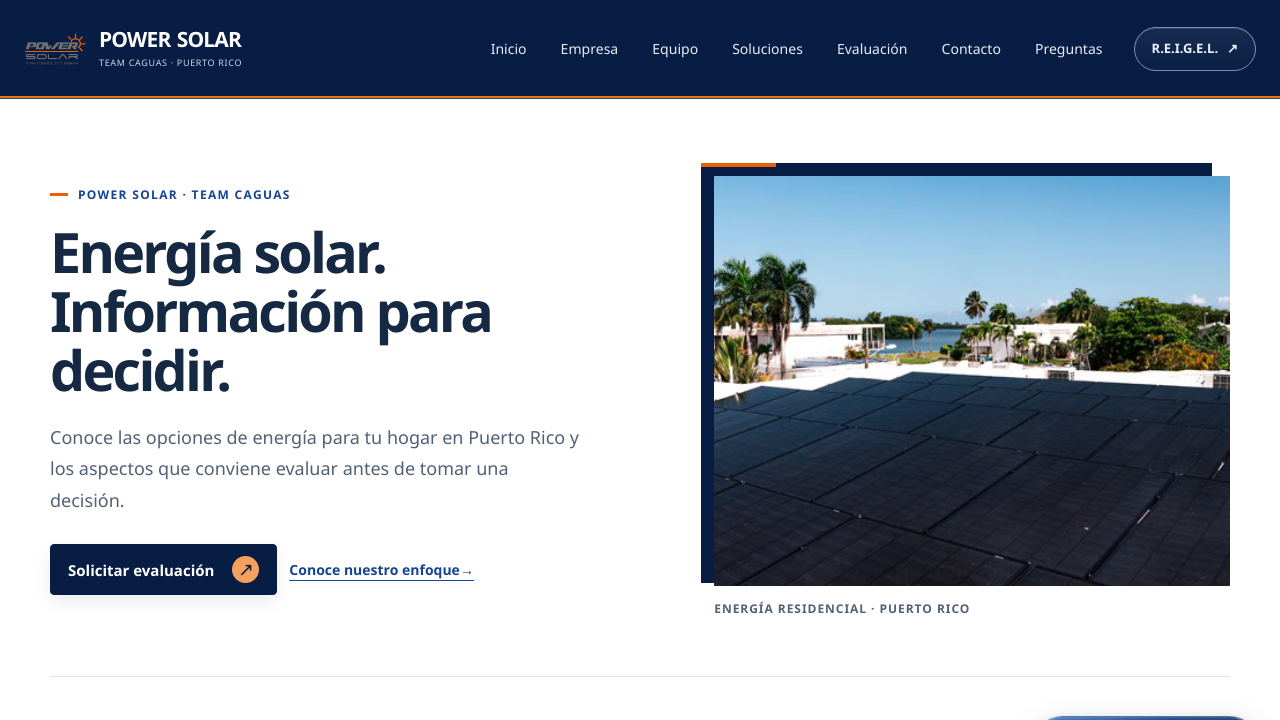
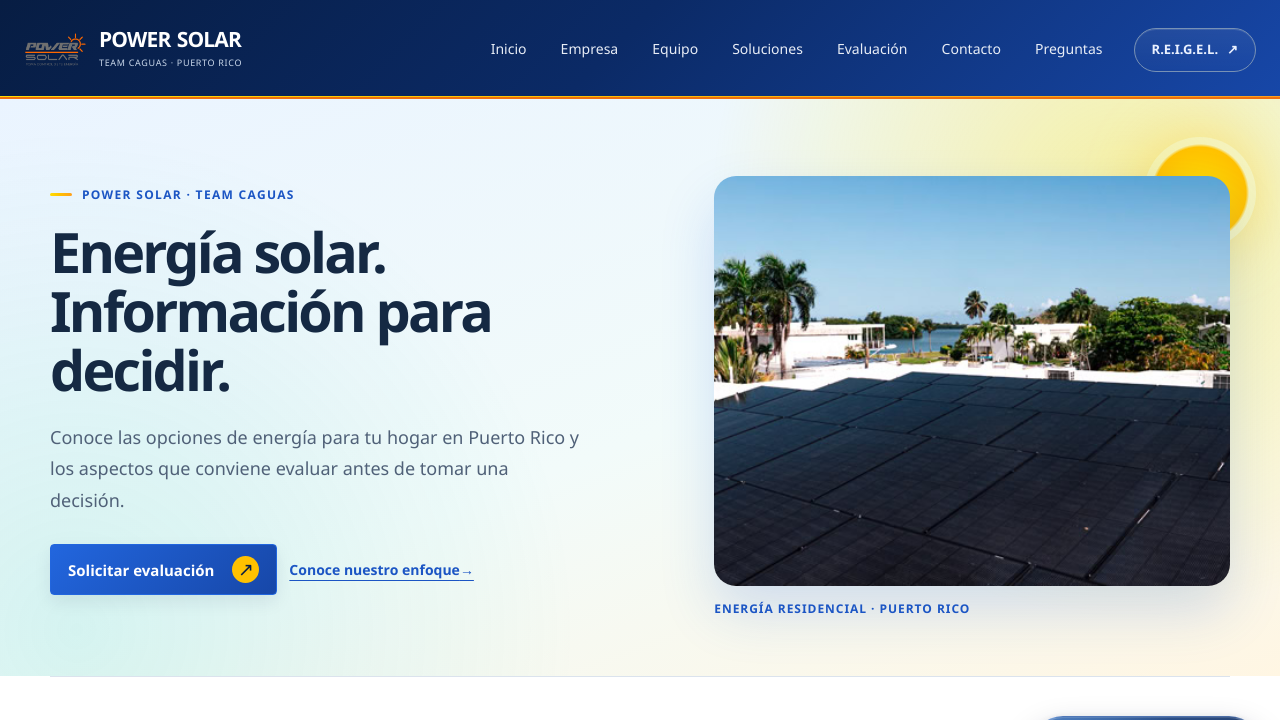
Before and after one commit to JoniCore-X/reigel, a plain HTML site: page frontend/landing.html in a window 1280 px wide. Shown: the top 720 px of the page. Drawn offline with Linux system fonts and the light colour scheme; files that its build step writes are made by us from their sources; files whose address does not match are found by name.

Commit message:
Tema solar: paleta de Power Solar con color en sitio, /app, /ia y /chat
- Nueva hoja solar-theme.css, cargada la última en las cuatro superficies:
  reasigna las variables de cada módulo y añade acentos (cabecera y pie con
  degradado nocturno y franja de amanecer, portada con cielo y sol, botones
  azules con flecha dorada, tarjetas con acentos dorado/turquesa/azul/naranja,
  barra lateral y paneles de /app e /ia).
- Contraste AA calculado: colores claros solo como fondo o decoración; texto
  de color en #1b55c4 y degradados oscuros que terminan en #1747a8.
- Prueba: el tema es la última hoja, contiene la paleta y no usa colores
  claros como color de texto.

Co-Authored-By: Claude Opus 5.5 <noreply@anthropic.com>

```diff
--- /dev/null
+++ b/frontend/css/solar-theme.css
@@ -0,0 +1,161 @@
+/* Tema solar de R.E.I.G.E.L. · Power Solar Team Caguas.
+   Paletas de referencia: «Solar Power» (FFC100, FFDD02, 68A9F4, 3785EA, 2266DE)
+   y «Agencia Snappy» (CBF3F0, FFBF69, 2EC4B6, FF9F1C, FFFFFF).
+   Se carga la última en cada página: reasigna variables de cada módulo y añade
+   acentos de color. Contraste (WCAG AA): amarillos, naranja, turquesa, menta y
+   cielo solo como fondo o decoración, con texto navy encima; el texto y los
+   enlaces de color usan --sol-deep (5,2:1) o --sol-link (6,7:1) sobre blanco. */
+
+:root {
+  --sol-gold: #ffc100;
+  --sol-sun: #ffdd02;
+  --sol-sky: #68a9f4;
+  --sol-blue: #3785ea;
+  --sol-deep: #2266de;
+  --sol-mint: #cbf3f0;
+  --sol-peach: #ffbf69;
+  --sol-orange: #ff9f1c;
+  --sol-teal: #2ec4b6;
+  --sol-navy: #071d43;
+  --sol-night: #0b2a66;
+  --sol-link: #1b55c4;
+  --sol-teal-ink: #0b6e66;
+  --sol-orange-ink: #a84400;
+  --sol-gold-ink: #7a5600;
+  --sol-sunrise: linear-gradient(90deg, var(--sol-sun) 0%, var(--sol-gold) 45%, var(--sol-orange) 100%);
+  --sol-night-sky: linear-gradient(135deg, var(--sol-navy) 0%, var(--sol-night) 48%, #1747a8 100%); /* texto claro ≥ 7:1 en todo el degradado */
+  --sol-sky-wash: linear-gradient(160deg, #eaf4ff 0%, #f2fbfa 55%, #fff6e3 100%);
+  --sol-deep-fill: linear-gradient(135deg, var(--sol-deep) 0%, #1747a8 100%);
+}
+
+/* ---------- Sitio corporativo ---------- */
+.corporate-body {
+  --corp-blue: var(--sol-link);
+  --ui-blue: var(--sol-link);
+  overflow-x: clip;
+}
+
+.corporate-body .public-header {
+  background: var(--sol-sunrise) bottom / 100% 3px no-repeat, var(--sol-night-sky);
+  border-bottom: 0;
+}
+.corporate-body .public-header .nav-chat:is(:hover, :focus-visible) { border-color: var(--sol-gold); }
+
+.corporate-body .corp-eyebrow::before { width: 22px; flex-basis: 22px; border-radius: 3px; background: var(--sol-sunrise); }
+
+/* Portada: cielo claro con sol. */
+.corporate-body .corp-home { position: relative; isolation: isolate; }
+.corporate-body .corp-home::before {
+  content: "";
+  position: absolute;
+  inset: 0 calc(50% - 50vw);
+  z-index: -1;
+  background:
+    radial-gradient(circle at 88% 18%, #ffdd0259, transparent 34%),
+    radial-gradient(circle at 6% 92%, #2ec4b626, transparent 38%),
+    var(--sol-sky-wash);
+}
+.corporate-body .corp-home-photo::before {
+  content: "";
+  position: absolute;
+  inset: -26px -26px auto auto;
+  width: 112px;
+  height: 112px;
+  z-index: -1;
+  border-radius: 50%;
+  background: radial-gradient(circle, var(--sol-sun) 0%, var(--sol-gold) 58%, #ffc10000 62%);
+  box-shadow: 0 0 60px #ffc10066;
+}
+.corporate-body .corp-home-photo::after { display: none; } /* la raya naranja cuadrada no encaja con la foto redondeada */
+.corporate-body .corp-home-photo img { border-radius: 22px; box-shadow: 0 26px 54px #2266de2e; }
+.corporate-body .corp-home-photo figcaption { color: var(--sol-link); }
+
+/* Encabezados de las páginas interiores. */
+.corporate-body .corp-page-heading {
+  background:
+    radial-gradient(circle at 92% 0%, #ffc10040, transparent 32%),
+    var(--sol-sky-wash);
+  border-bottom: 1px solid #d6e6fb;
+}
+
+/* Botones. */
+.corporate-body .corp-text-link.ui-action.ui-action-primary { background: var(--sol-deep-fill); border-color: var(--sol-deep); color: #fff; }
+.corporate-body .corp-text-link.ui-action-primary > span[aria-hidden] { background: var(--sol-gold); color: var(--sol-navy); }
+.corporate-body .corp-text-link.ui-action-primary:is(:hover, :focus-visible) { background: var(--sol-navy); border-color: var(--sol-navy); }
+.corporate-body .ui-psy-face { background: var(--sol-deep-fill); }
+.corporate-body .ui-psy-button:is(:hover, :focus-visible) .ui-psy-face { background: var(--sol-navy); }
+.corporate-body .ui-psy-arrow { background: var(--sol-gold); }
+
+/* Tarjetas y listas: cada una con un acento de la paleta. */
+.corporate-body :is(.corp-directory-item, .corp-system-step, .intent-option, .corp-partner-list li, .team-solution-card):nth-child(4n + 1) { --sol-accent: var(--sol-gold); --sol-accent-soft: #fff4cc; }
+.corporate-body :is(.corp-directory-item, .corp-system-step, .intent-option, .corp-partner-list li, .team-solution-card):nth-child(4n + 2) { --sol-accent: var(--sol-teal); --sol-accent-soft: #dcf6f3; }
+.corporate-body :is(.corp-directory-item, .corp-system-step, .intent-option, .corp-partner-list li, .team-solution-card):nth-child(4n + 3) { --sol-accent: var(--sol-blue); --sol-accent-soft: #e3efff; }
+.corporate-body :is(.corp-directory-item, .corp-system-step, .intent-option, .corp-partner-list li, .team-solution-card):nth-child(4n + 4) { --sol-accent: var(--sol-orange); --sol-accent-soft: #ffeccf; }
+
+.corporate-body .corp-directory-item .corp-index {
+  display: inline-grid;
+  place-items: center;
+  width: 30px;
+  height: 30px;
+  border-radius: 9px;
+  background: var(--sol-accent-soft, #e3efff);
+  color: var(--sol-navy);
+  font-weight: 700;
+  box-shadow: inset 0 -3px 0 var(--sol-accent, var(--sol-blue));
+}
+.corporate-body .corp-directory-item .ui-corner-arrow { background: var(--sol-deep); }
+.corporate-body .corp-directory-item.ui-corner-card:is(:hover, :focus-visible) .ui-corner-arrow { background: var(--sol-accent, var(--sol-gold)); color: var(--sol-navy); }
+
+.corporate-body .corp-system-step { border-top: 4px solid var(--sol-accent, var(--sol-blue)); }
+.corporate-body .corp-system-step:hover { border-color: var(--sol-accent, var(--sol-gold)); background: linear-gradient(180deg, var(--sol-accent-soft, #fff) 0%, #fff 70%); }
+.corporate-body .intent-option { box-shadow: inset 0 3px 0 var(--sol-accent, var(--sol-blue)); }
+.corporate-body .corp-partner-list li { border-left-color: var(--sol-accent, var(--sol-orange)); }
+
+/* Secciones de fondo. */
+.corporate-body .corp-company { background: linear-gradient(180deg, #effaf9 0%, #f4f9ff 100%); }
+.corporate-body .corp-system { background: linear-gradient(180deg, #fff 0%, #f5f9ff 100%); }
+
+/* Pie de página. */
+.corporate-body .corp-footer { background: var(--sol-sunrise) top / 100% 3px no-repeat, var(--sol-night-sky); }
+
+/* ---------- /app (equipo) ---------- */
+.workspace-body {
+  --blue: var(--sol-deep);
+  --blue-dark: #1747a8;
+  --blue-light: #e6f0ff;
+  --paper: #f4f8fc;
+}
+.workspace-body .sidebar { background: var(--sol-sunrise) right / 3px 100% no-repeat, var(--sol-night-sky); }
+.workspace-body .nav-item.active { box-shadow: inset 4px 0 var(--sol-gold), 0 6px 16px #04173430; border-top-color: transparent; }
+.workspace-body .nav-item:hover { background: #ffffff1a; }
+.workspace-body .panel:nth-of-type(4n + 1) { --sol-accent: var(--sol-gold); }
+.workspace-body .panel:nth-of-type(4n + 2) { --sol-accent: var(--sol-teal); }
+.workspace-body .panel:nth-of-type(4n + 3) { --sol-accent: var(--sol-blue); }
+.workspace-body .panel:nth-of-type(4n + 4) { --sol-accent: var(--sol-orange); }
+.workspace-body .panel { border-top: 3px solid var(--sol-accent, var(--sol-blue)); }
+.workspace-body .badge.blue, .workspace-body .badge.cita { background: #e3efff; color: var(--sol-link); }
+.workspace-body :is(.badge.green, .badge.ganado, .badge.confirmed, .badge.sent, .badge.calificado) { background: #dcf6f3; color: var(--sol-teal-ink); }
+.workspace-body :is(.badge.orange, .badge.nuevo, .badge.uncertain) { background: #fff1d1; color: var(--sol-orange-ink); }
+.workspace-body .plan-card.is-recommended { border-color: var(--sol-gold); box-shadow: 0 0 0 1px var(--sol-gold), 0 16px 34px #ffc10026; }
+.workspace-body .plan-price { color: var(--sol-deep); }
+.workspace-body .usage-summary > div { padding: 12px 14px; border-radius: 12px; background: var(--sol-sky-wash); }
+
+/* ---------- /ia ---------- */
+.ia-body { --blue: var(--sol-deep); }
+.ia-body .ia-sidebar { background: var(--sol-sunrise) right / 3px 100% no-repeat, var(--sol-night-sky); }
+.ia-body .ia-msg--user .ia-msg-body { background: var(--sol-deep-fill); }
+.ia-body .ia-send:not(:disabled):not(.is-stop) { background: var(--sol-deep-fill); }
+.ia-body .ia-system-card:is(:hover, :focus-visible) { border-color: var(--sol-gold); box-shadow: 0 10px 24px #ffc10029; }
+
+/* ---------- /chat (coordinación) ---------- */
+.chat-page-body, .corporate-body {
+  --rc-blue: var(--sol-deep);
+  --rc-amber: var(--sol-gold);
+}
+
+@media (forced-colors: active) {
+  .corporate-body .public-header,
+  .corporate-body .corp-footer,
+  .workspace-body .sidebar,
+  .ia-body .ia-sidebar { background: Canvas; }
+}
--- a/frontend/landing.html
+++ b/frontend/landing.html
@@ -29,6 +29,7 @@
   <script src="/static/js/header-menu.js?v=2" defer></script>
   <script src="/static/js/public-intents.js" defer></script>
   <script src="/static/js/corporate.js?v=1" defer></script>
+  <link rel="stylesheet" href="/static/css/solar-theme.css?v=2">
 </head>
 <body class="public-body corporate-body">
   <div class="ps-loader" id="ps-loader" role="status" aria-live="polite" popover="manual" hidden>
```
Also changed, not shown: frontend/chat.html (+1 -0 lines), frontend/ia.html (+1 -0 lines), frontend/index.html (+1 -0 lines), 2 other files.
